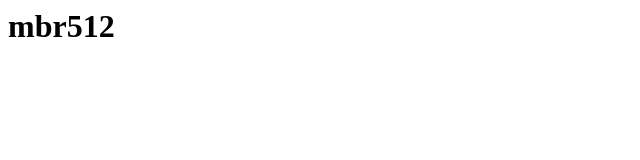
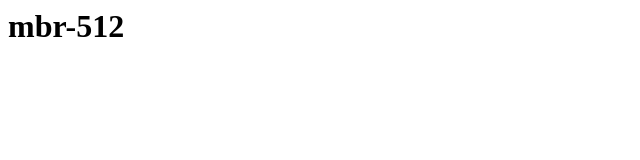
Before and after one commit to mbr-512/mbr-512.github.io, a plain HTML site: page index.html in a window 1280 px wide. Shown: the full height of the page, 0-640 px from the left. Drawn offline with Linux system fonts and the light colour scheme.

Commit message:
Update index.html

```diff
--- a/index.html
+++ b/index.html
@@ -1 +1 @@
-<h1>mbr512</h1>
+<h1>mbr-512</h1>
```
